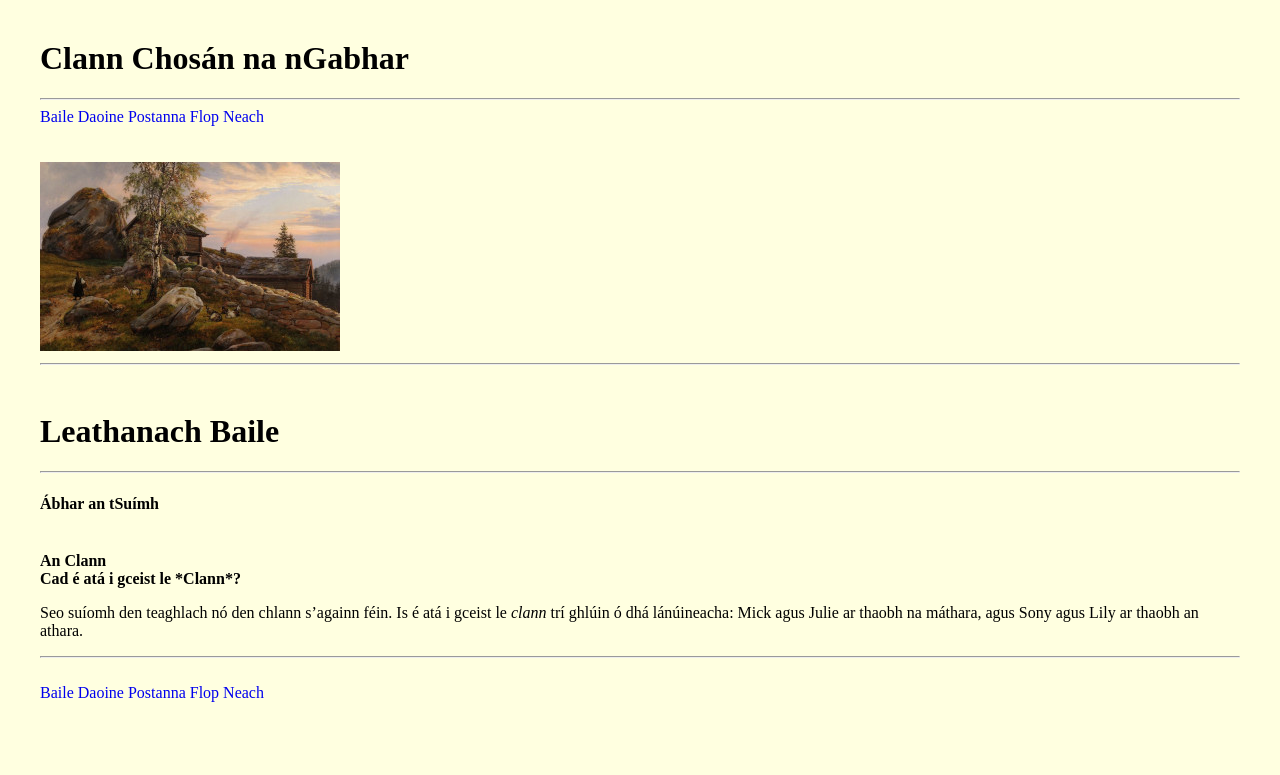
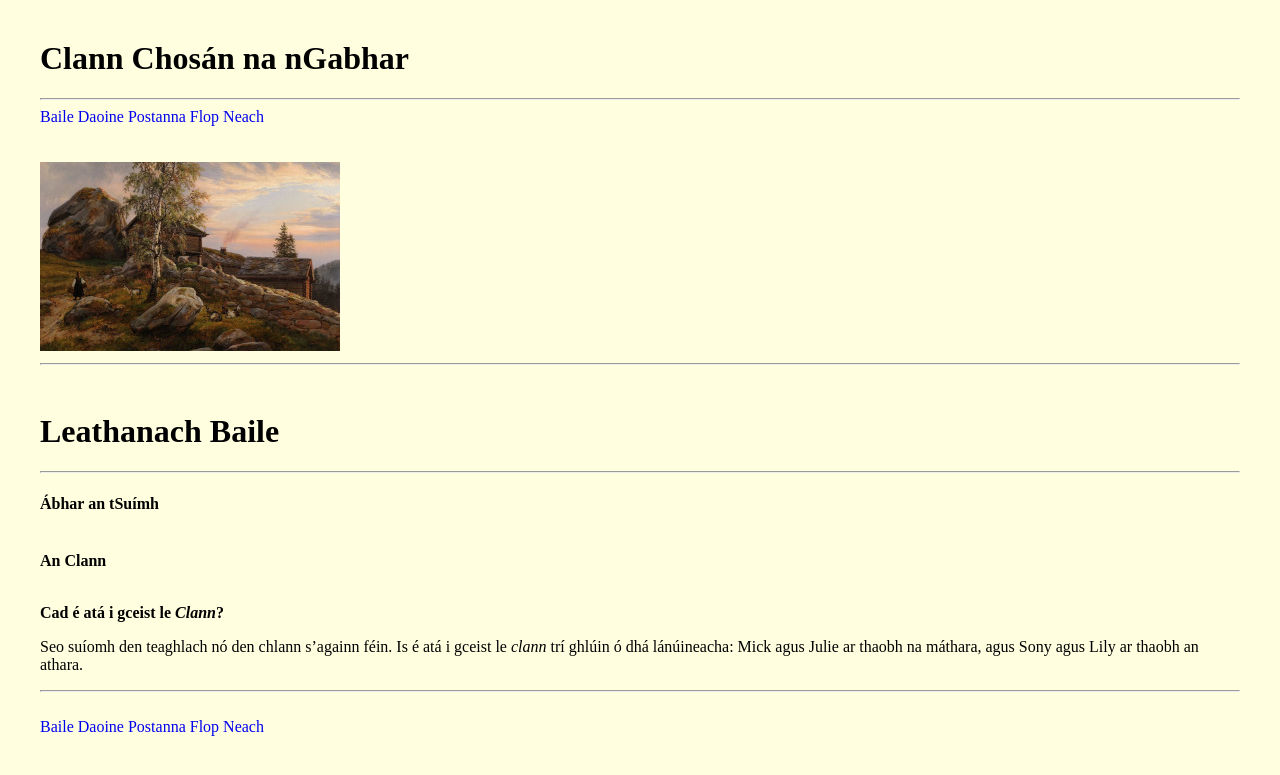
Before and after one commit to pmcu/clann, a Jekyll site: the page built from index.html, in a window 1280 px wide. Shown: the top 775 px of the page. Built offline with Jekyll 4.4.1, drawn with Linux system fonts in a browser that asks for light colours.

Commit message:
clann fix

```diff
--- a/index.html
+++ b/index.html
@@ -14,8 +14,8 @@ layout: default
     <h4>Ábhar an tSuímh</h4>
     <br>
     {% for item in site.data.baile %}
-    <strong>{{ item.ceann }}</strong><br>
-    <strong>{{ item.fceann }}</strong>
+    <strong>{{ item.ceann }}</strong><br><br>
+    <strong>{{ item.fceann | markdownify }}</strong>
     <p>{{ item.lucht | markdownify }}</p>
     {% endfor %}
   </body>
```
